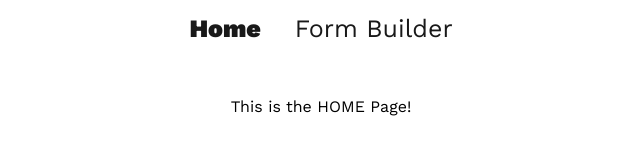
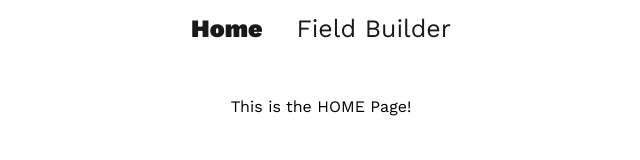
Before and after one commit to Ivan-S-Petkov/survey-builder, a React (Create React App) app: page / in a window 1280 px wide. Shown: the top 160 px of the page, without its empty margins (319-959 px from the left). Built offline with nearby package versions, Linux system fonts and the light colour scheme; a web font is replaced by a local one.

Commit message:
updated NavLink text

```diff
--- a/src/components/templates/Header.jsx
+++ b/src/components/templates/Header.jsx
@@ -7,7 +7,7 @@ function Header() {
     <Wrapper>
       <Nav>
         <Link to="">Home</Link>
-        <Link to="form">Form Builder</Link>
+        <Link to="form">Field Builder</Link>
       </Nav>
     </Wrapper>
   );
```
